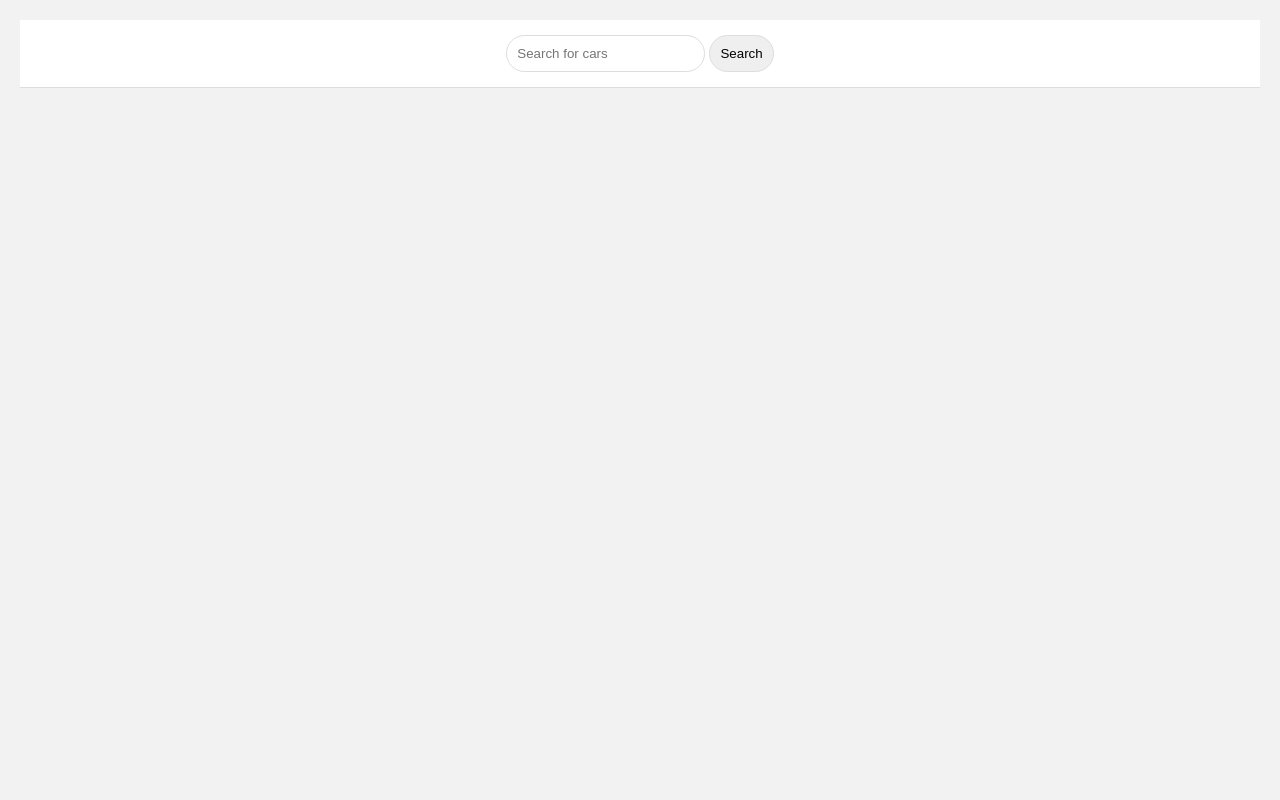
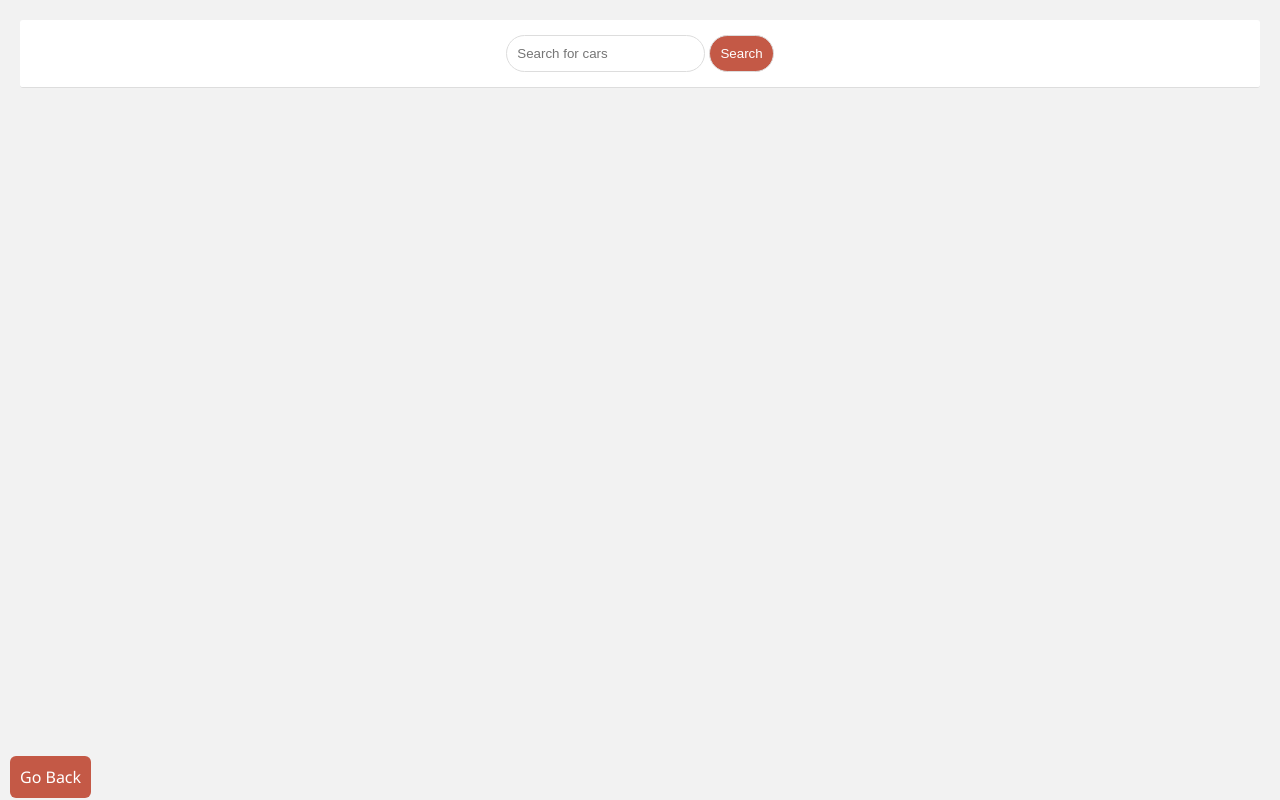
Before and after one commit to iamsushil08/Project, a PHP site: page /bookings/search.php in a window 1280 px wide. Run offline with PHP 8.4, Linux system fonts and the light colour scheme.

Commit message:
changes by sandhya

```diff
--- a/frontend/bookings/paid.php
+++ b/frontend/bookings/paid.php
@@ -2,11 +2,11 @@
 session_start();
 include('../connect/connection.php');
 
-if (!isset($_SESSION['user_email']) && !isset($_SESSION['id'])) {
-    die("Session variables are not set.");
+if (!isset($_SESSION['email']) && !isset($_SESSION['id'])) {
+    echo("Session variables are not set.");
 }
 
-$userEmail = $_SESSION['user_email'];
+$userEmail = $_SESSION['email'];
 $carId = $_SESSION['id'];
 
 $sql = "UPDATE users SET booking_count = booking_count + 1 WHERE email = '$userEmail'";
--- a/frontend/bookings/search.php
+++ b/frontend/bookings/search.php
@@ -25,8 +25,8 @@ include("../connect/connection.php");
         padding: 15px;
         border-bottom: 1px solid #ddd;
         position: sticky;
-        top: 0;
-        z-index: 10;
+        border-radius: 3px;
+
     }
 
     .search input,
@@ -34,6 +34,13 @@ include("../connect/connection.php");
         padding: 10px;
         border: 1px solid #ddd;
         border-radius: 25px;
+
+
+    }
+
+    .search button {
+        background-color: #C45946;
+        color: White;
     }
 
     .car-list {
@@ -58,9 +65,10 @@ include("../connect/connection.php");
     }
 
     .car-image img {
-        width: 300px;
+        width: 400px;
         height: auto;
         border-radius: 8px;
+        margin-top: 13px;
     }
 
     .car-details {
@@ -119,7 +127,7 @@ include("../connect/connection.php");
                 if ($car['status'] === 'Available') {
                     echo "<div><a href='checkuser.php?id=" . $car['id'] ."'>Book now</a></div>";
                 } else {
-                    echo "<div>Rented Out</div>";
+                    echo "<div style='color:red';>Rented Out</div>";
                 }
                 echo "</div>";
                 echo "</div>";
@@ -130,6 +138,13 @@ include("../connect/connection.php");
         }
     }
     ?>
+    <div style='position: fixed; bottom: 12px; left: 10px;'>
+        <a href="../index.php"
+            style="text-decoration: none; padding: 10px 10px; background-color: #C45946; color: white; border-radius:6px;">Go
+            Back</a>
+    </div>
+
+
 </body>
 
 </html>
--- a/frontend/index.php
+++ b/frontend/index.php
@@ -69,7 +69,7 @@ if (isset($_SESSION['message'])) {
                     <p><?php echo $users['email']; ?></p>
                     <a href="" id="bluebtn">Edit Profile</a>
                     <a href="" id="bluebtn">Your Reservations</a>
-                    <a href="" id="bluebtn">Payments</a>
+
                     <a href="./connect/logout.php" id="bluebtn">Log Out</a>
                 </div>
             </div>
@@ -134,8 +134,8 @@ include ("./connect/connection.php");
 
 
                 <div class="car-details" id="details-<?php echo $car['id']; ?>" style="display: none;">
-                    <p>Cost: <?php echo number_format($car['charge'], 0). '/hr'; ?></p>
-                    <p>Mileage: <?php echo htmlspecialchars($car['mileage']) . ' km/l'; ?> </p>
+                    <p>Cost:$<?php echo number_format($car['charge'], 0). '/hr'; ?></p>
+                    <p>Mileage:<?php echo htmlspecialchars($car['mileage']) . ' km/l'; ?> </p>
                     <p
                         class="<?php echo ($car['status'] === 'Available') ? 'status-available' : 'status-unavailable'; ?>">
                         Status: <?php echo htmlspecialchars($car['status']); ?>
--- /dev/null
+++ b/frontend/users/reserve.php
@@ -0,0 +1,2 @@
+<!-- <?php
+remaining?> -->
```
